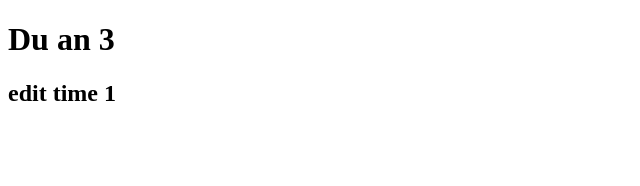
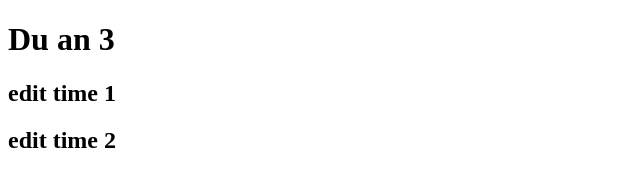
Before and after one commit to truongspkt62/duan3, a plain HTML site: page index.html in a window 1280 px wide. Shown: the whole page, without its empty margins (0-640 px from the left). Drawn offline with Linux system fonts and the light colour scheme.

Commit message:
3rd commit

```diff
--- a/index.html
+++ b/index.html
@@ -8,5 +8,6 @@
   <body>
     <h1>Du an 3</h1>
     <h2>edit time 1</h2>
+    <h2>edit time 2</h2>
   </body>
 </html>
```
